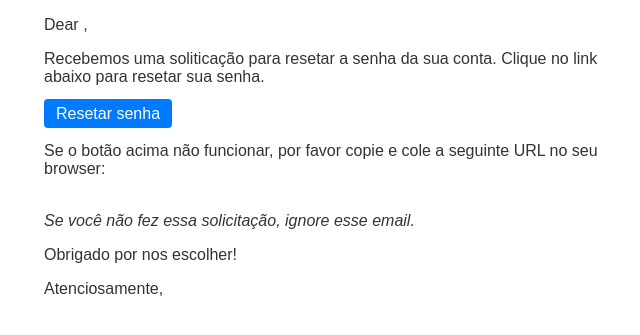
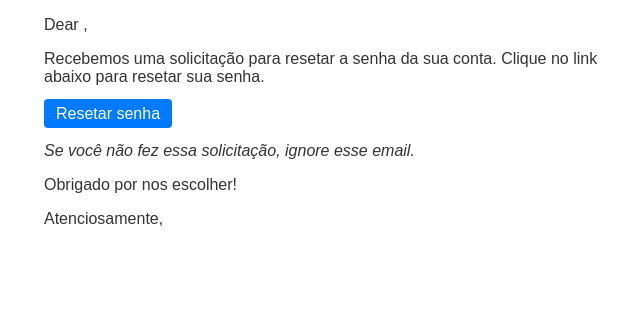
Before and after one commit to CareerPath-AI/career-path-backend, a Python web app: template app/templates/password_reset.html in a window 1280 px wide. Shown: the top 335 px of the page, without its empty margins (296-936 px from the left). Run offline with Jinja, Linux system fonts and the light colour scheme; the template is opened without the code that fills it, so the values that code supplies are empty.

Commit message:
chore: fixed grammar mistake in the password_reset template

```diff
--- a/app/templates/password_reset.html
+++ b/app/templates/password_reset.html
@@ -11,10 +11,10 @@
             max-width: 600px;
             margin: 0 auto;
         }
-        .logo {
+        /* .logo {
             max-width: 150px;
             margin-bottom: 16px;
-        }
+        } */
         .button {
             color: #fff;
             background-color: #007BFF;
@@ -30,13 +30,10 @@
 <body>
     <div class="email-container">
         <p>Dear {{ name }},</p>
-        <p>Recebemos uma soliticação para resetar a senha da sua conta. Clique no link abaixo para resetar sua senha.</p>
+        <p>Recebemos uma solicitação para resetar a senha da sua conta. Clique no link abaixo para resetar sua senha.</p>
         <p>
-            <a href="{{ activate_url }}" class="button">Resetar senha</a>
+            <a href="{{ reset_url }}" class="button">Resetar senha</a>
         </p>
-        <p>Se o botão acima não funcionar, por favor copie e cole a seguinte URL no seu browser:</p>
-        <p><a href="{{ activate_url }}">{{ activate_url }}</a></p>
-        <br/>
         <i>Se você não fez essa solicitação, ignore esse email.</i>
         <br/>
         <p>Obrigado por nos escolher!</p>
```
Also changed, not shown: app/routes/auth_routes.py (+0 -13 lines).
